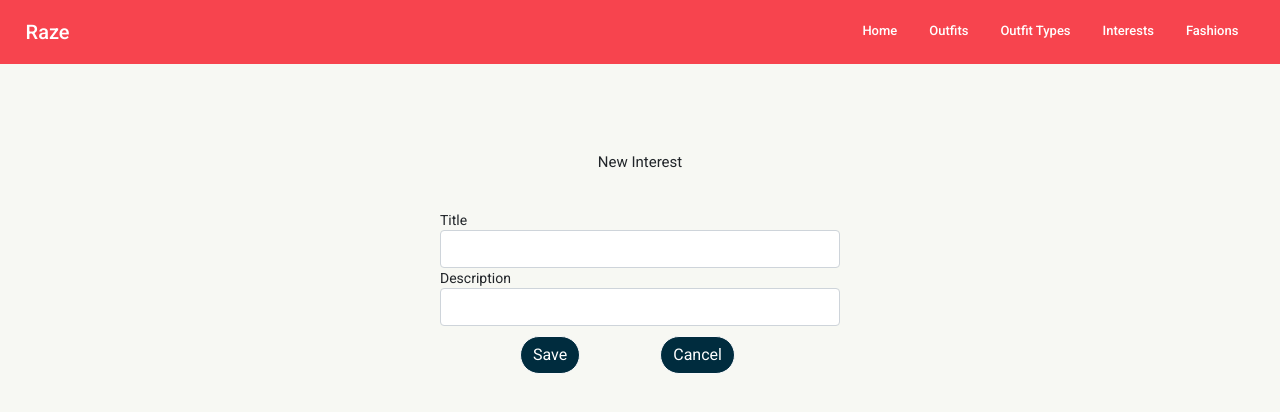
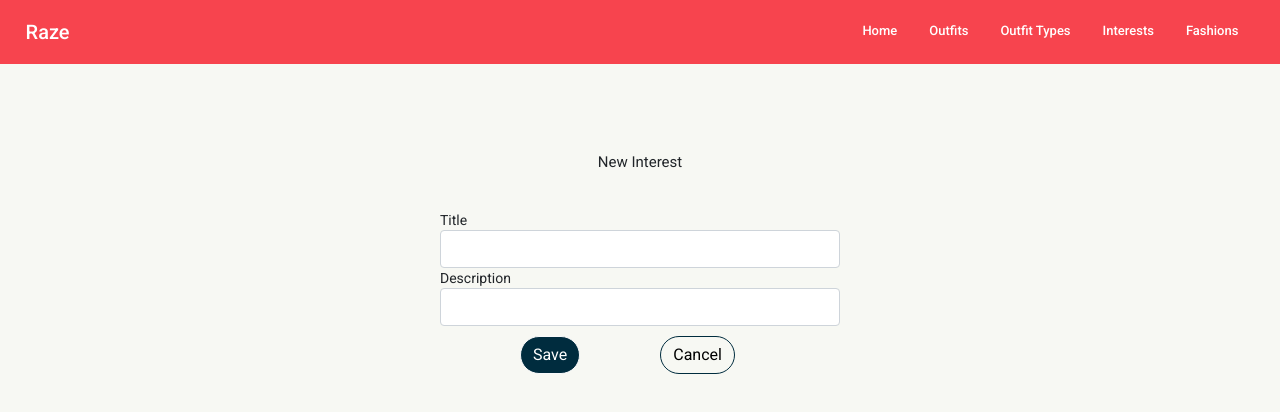
Before and after one commit to JesussPacheco/Raze, an Angular app: page /add-interest in a window 1280 px wide. Shown: the top 412 px of the page. Built offline with nearby package versions, Linux system fonts and the light colour scheme.

Commit message:
fix router

```diff
--- a/server/db.json
+++ b/server/db.json
@@ -56,12 +56,6 @@
       "img": "https://images.squarespace-cdn.com/content/v1/579202971b631b5dbc741986/1539635078549-F3BADVCGGIC2I15L845U/sunglasses-woman-model-fall.jpg?format=750w",
       "description": "white t-shirt, blue shorts jeans , white sneakers and necklace",
       "typeId": 3
-    },
-    {
-      "name": "New outfit",
-      "img": "",
-      "description": "Desc",
-      "id": 4
     }
   ],
   "Types": [
--- a/src/app/components/fashions/pages/add-fashion/add-fashion.component.css
+++ b/src/app/components/fashions/pages/add-fashion/add-fashion.component.css
@@ -19,13 +19,15 @@
   color: #FFFFFF;
   margin-left: 20%;
   margin-top: 10px;
+  border-radius: 50px;
 }
 .btn-light-2{
   background-color: transparent;
-  border: #002C3E;
+  border: 1px solid #002C3E;
   color: black;
   margin-left: 20%;
   margin-top: 10px;
+  border-radius: 50px;
 }
 .continue-btn{
   margin-left: 50%;
--- a/src/app/components/fashions/pages/fashions-list/fashions-list.component.html
+++ b/src/app/components/fashions/pages/fashions-list/fashions-list.component.html
@@ -21,7 +21,7 @@
   </div>
   <br><br><br>
   <div class="col-md-6 list">
-    <h4>Fashions List<button mat-icon-button routerLink="/add-interest">
+    <h4>Fashions List<button mat-icon-button routerLink="/add-fashion">
       <mat-icon>add</mat-icon>
     </button></h4>
     <ul class="list-group">
--- a/src/app/components/interest/pages/add-interest/add-interest.component.css
+++ b/src/app/components/interest/pages/add-interest/add-interest.component.css
@@ -21,6 +21,14 @@
   margin-top: 10px;
   border-radius: 50px;
 }
+.btn-light-2{
+  background-color: transparent;
+  border: 1px solid #002C3E;
+  color: black;
+  margin-left: 20%;
+  margin-top: 10px;
+  border-radius: 50px;
+}
 .continue-btn{
   margin-left: 50%;
   transform: translateX(-50%);
--- a/src/app/components/interest/pages/add-interest/add-interest.component.html
+++ b/src/app/components/interest/pages/add-interest/add-interest.component.html
@@ -24,7 +24,7 @@
       </div>
 
       <button (click)="saveInterest()" class="btn btn-light">Save</button>
-      <a routerLink="/interests" class="btn btn-light">Cancel</a>
+      <a routerLink="/interests" class="btn btn-light-2">Cancel</a>
     </div>
 
     <div *ngIf="submitted">
```
